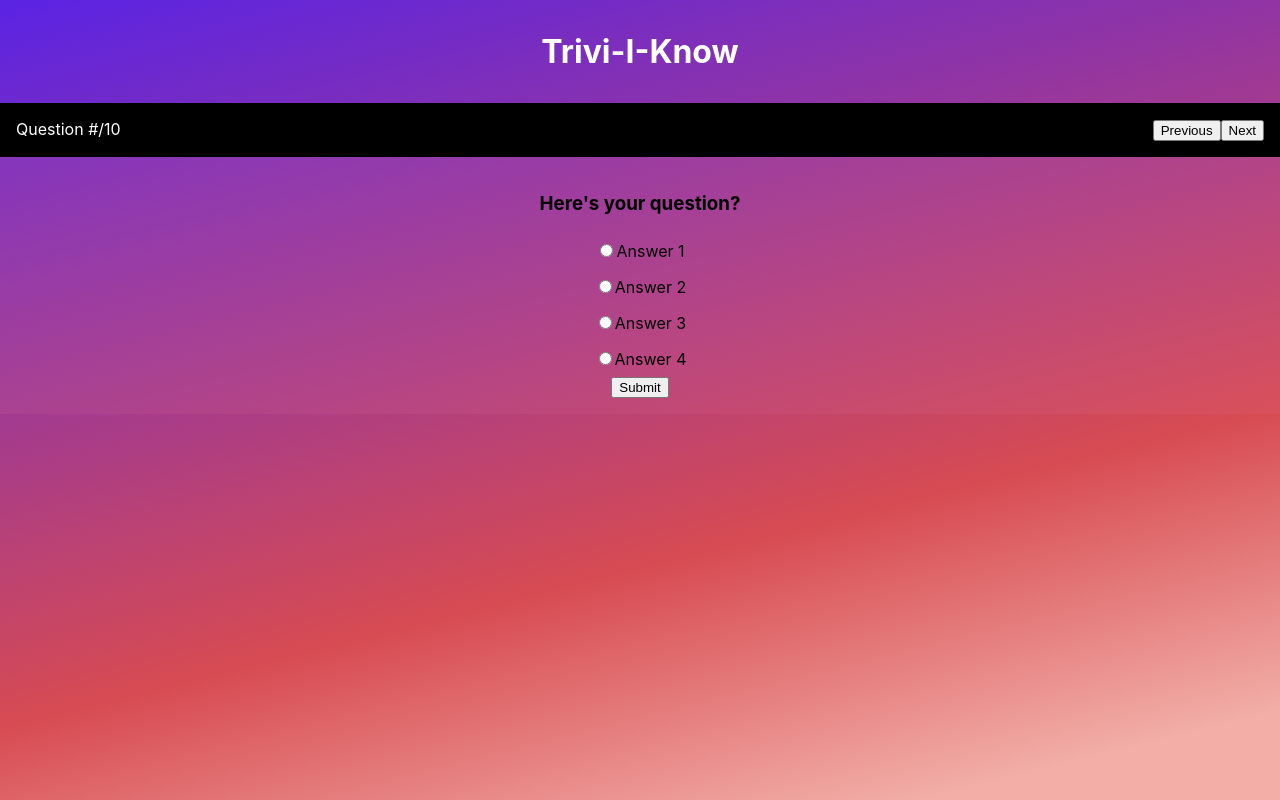
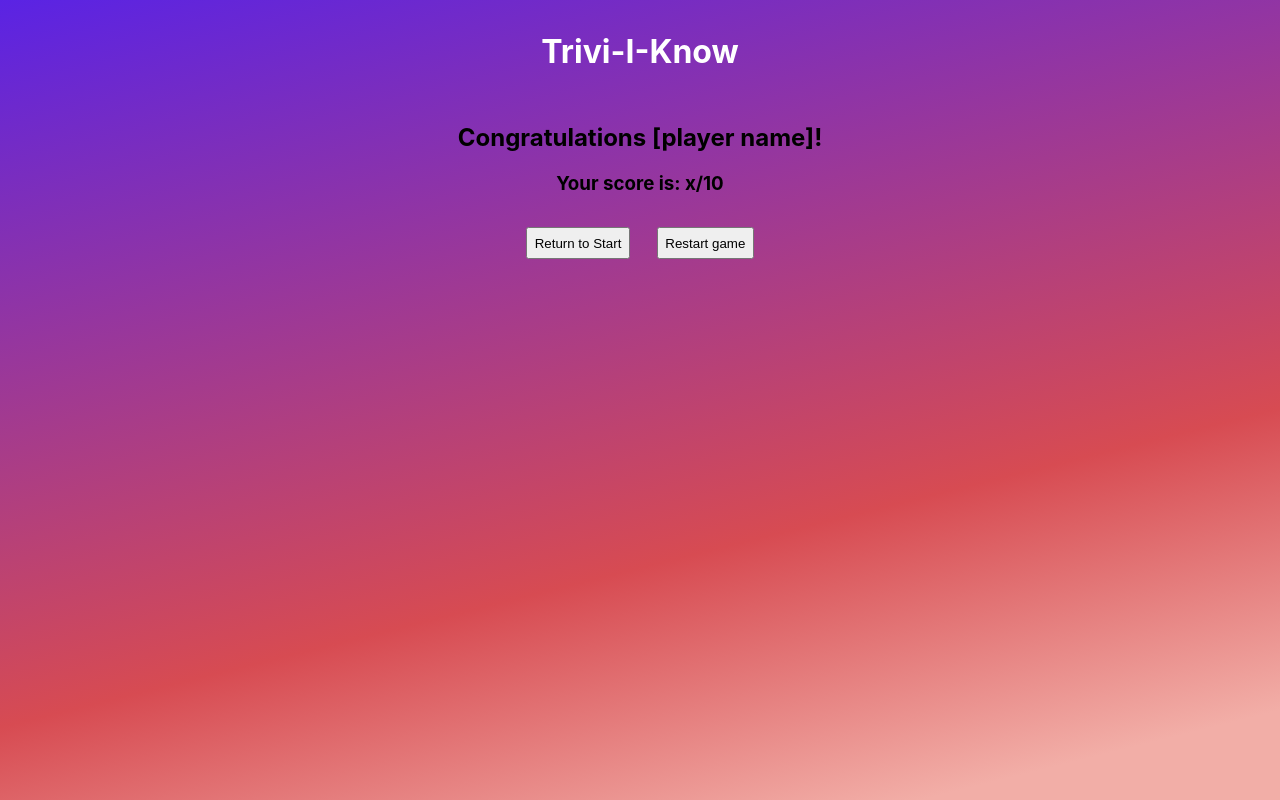
Before and after one commit to vlee4/Trivi-I-Know, a React (Create React App) app: page / in a window 1280 px wide. Built offline with nearby package versions, Linux system fonts and the light colour scheme.

Commit message:
Created general structure for Results Component

```diff
--- a/src/App.css
+++ b/src/App.css
@@ -71,3 +71,14 @@
 .playerInput .answer {
   padding: 0.5em;
 }
+
+/* Results */
+
+.resultBtns {
+  margin: 1em;
+}
+
+.resultBtns button {
+  margin: 1em;
+  padding: 0.5em;
+}
--- a/src/App.js
+++ b/src/App.js
@@ -1,13 +1,15 @@
 import './App.css';
 // import Start from "./Components/Start";
-import Question from "./Components/Question"
+// import Question from "./Components/Question"
+import Results from "./Components/Results";
 
 function App() {
   return (
     <div className="App">
       <h1 id="gameName">Trivi-I-Know</h1>
       {/* <Start/> */}
-      <Question/>
+      {/* <Question/> */}
+      <Results/>
     </div>
   );
 }
--- /dev/null
+++ b/src/Components/Results.js
@@ -0,0 +1,18 @@
+import React from "react";
+
+function Results() {
+  return(
+    <div className="results">
+      <h2>Congratulations [player name]!</h2>
+      <h3>Your score is: x/10</h3>
+
+      <div className="resultBtns">
+        <button>Return to Start</button>
+        <button>Restart game</button>
+      </div>
+
+    </div>
+  )
+}
+
+export default Results;
```
